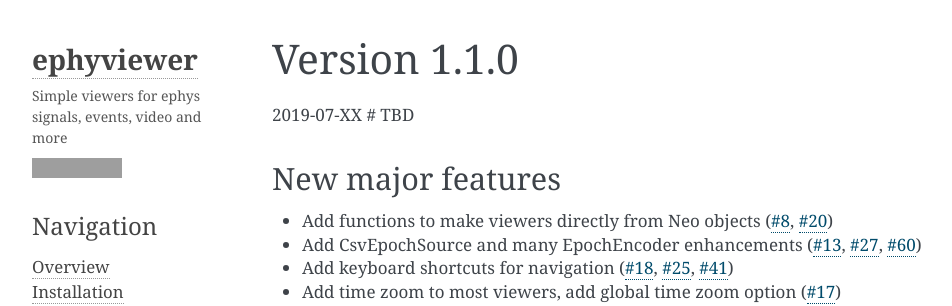
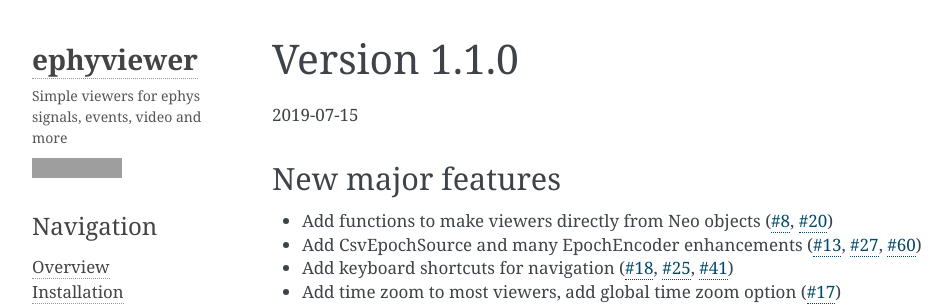
Before and after one commit to NeuralEnsemble/ephyviewer, a Sphinx documentation site: the page built from doc/releases/1.1.0.rst, in a window 1280 px wide and 900 px high, cut to the strip 0-306 px from the top of the window. Shown: the whole strip, without its empty margins (148-1100 px from the left). Built offline with Sphinx 7.4.7, drawn with Linux system fonts in a browser that asks for light colours; grey boxes are pictures that could not be loaded.

Commit message:
Release 1.1.0

```diff
--- a/doc/releases/1.1.0.rst
+++ b/doc/releases/1.1.0.rst
@@ -1,7 +1,7 @@
 Version 1.1.0
 -------------
 
-2019-07-XX  # TBD
+2019-07-15
 
 New major features
 ..................
--- a/ephyviewer/version.py
+++ b/ephyviewer/version.py
@@ -1 +1 @@
-version = '1.0.2.dev'
+version = '1.1.0'
```
